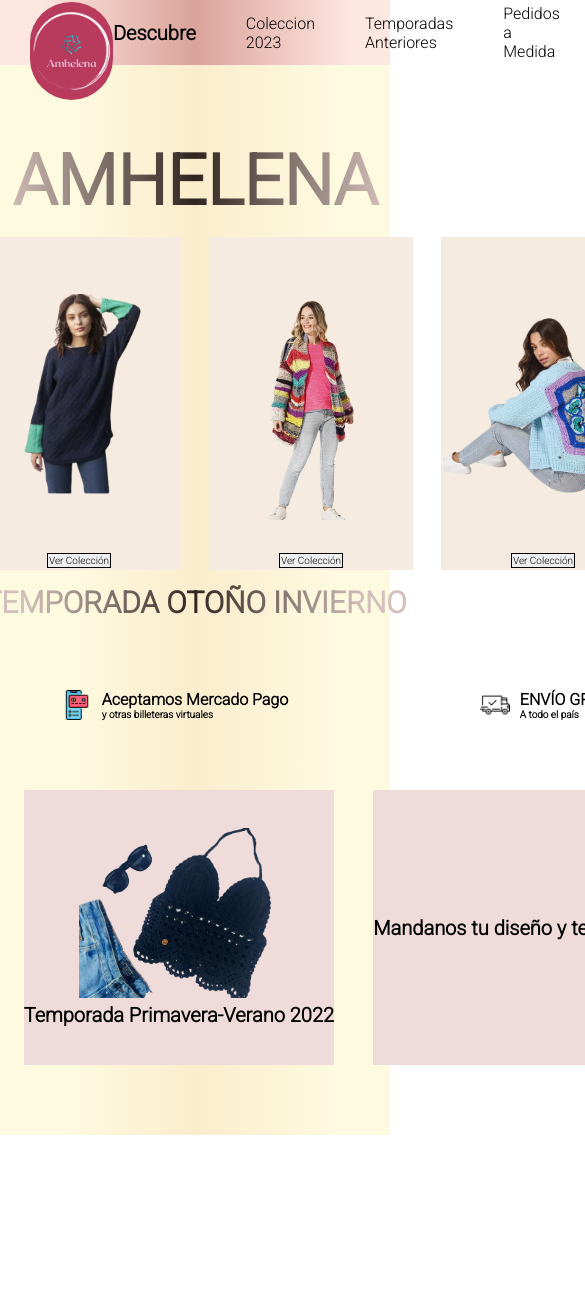
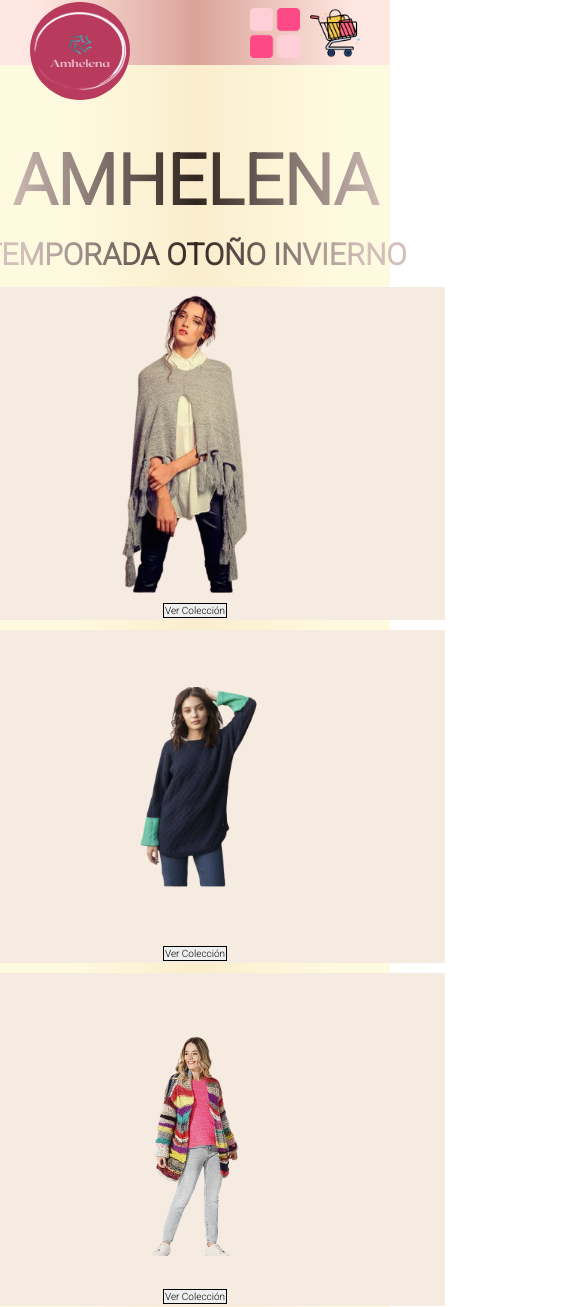
Before and after one commit to isidrov31/Amhelena, a plain HTML site: page index.html in a window 390 px wide. Shown: the top 1307 px of the page, 585 px wide, since content can reach past the window. Before the commit the page ends 1135 px from the top, so only its background shows below. Drawn offline with Linux system fonts and the light colour scheme; files whose address does not match are found by name.

Commit message:
Landing Page Amhelena V.3[C

```diff
--- a/assets/index.css
+++ b/assets/index.css
@@ -289,3 +289,10 @@ header {
   min-width: 300px;
   min-height: 275px;
 }
+
+/* Menu hamburguesa y checboxes */
+
+#menu-toggle,
+.menu-label {
+  display: none;
+}
--- /dev/null
+++ b/assets/mediaqueries.css
@@ -0,0 +1,118 @@
+@import url("https://fonts.googleapis.com/css2?family=Roboto:wght@300&display=swap");
+
+:root {
+  --color1: #ccd5ae;
+  --color2: #e9edc9;
+  --color3: #fefae0;
+  --color4: #faedcd;
+  --color5: #fefcf3;
+  --color6: #f5ebe0;
+  --color7: #f0dbdb;
+  --color8: #dba39a;
+}
+
+/* Diseño responsive tablet */
+
+@media (max-width: 760px) {
+  /* Navbar */
+
+  .navbar {
+    gap: 10px;
+  }
+
+  .logo-lana {
+    z-index: 3;
+  }
+
+  .navbar-list {
+    position: absolute;
+    top: 65px;
+    left: 5%;
+    right: 5%;
+    width: 90%;
+    flex-direction: column;
+    background-color: var(--color5);
+    border-top: 0px;
+    border-radius: 0px 0px 15px 15px;
+    align-items: center;
+    padding: 45px 30px;
+    gap: 20px;
+    z-index: 2;
+    display: none;
+  }
+
+  .menu-label {
+    display: flex;
+    cursor: pointer;
+  }
+
+  /* Products Main */
+
+  #products-main {
+    width: 90%;
+  }
+
+  .temporada1 {
+    order: 1;
+  }
+
+  .products {
+    order: 2;
+    flex-direction: column;
+    max-width: 760px;
+    min-width: unset;
+  }
+
+  .winter1,
+  .winter2,
+  .winter3,
+  .winter4 {
+    width: 500px;
+  }
+
+  #container-services {
+    max-width: 750px;
+    align-items: center;
+    justify-content: center;
+    gap: 50px;
+    flex-direction: column;
+  }
+  .services1,
+  .services2,
+  .services3 {
+    display: flex;
+    align-items: start;
+    justify-content: start;
+  }
+
+  .services1 {
+    margin-left: unset;
+  }
+
+  .payment-online,
+  .shipping,
+  .payment-type {
+    display: flex;
+    align-items: start;
+    justify-content: start;
+    min-width: 310px;
+  }
+
+  #others-product {
+    display: flex;
+    flex-direction: column;
+    width: 80%;
+    gap: 15px;
+  }
+
+  .accesories,
+  .liquidacion,
+  .trabajos-medida {
+    min-width: unset;
+    width: 80%;
+  }
+
+  #menu-toggle:checked + .navbar-list {
+    display: flex;
+  }
+}
--- a/index.html
+++ b/index.html
@@ -9,18 +9,26 @@
     , initial-scale=1.0"
     />
     <link rel="stylesheet" href="assets/index.css" />
+    <link rel="stylesheet" href="assets/mediaqueries.css" />
     <title>Amhelena Landing</title>
   </head>
   <body>
     <header>
       <img
-        src="assets/bola-de-hilo.png"
+        src="assets/img/bola-de-hilo.png"
         alt=""
         class="logo-lana"
         width="100px"
         height="100px"
       />
       <nav class="navbar">
+        <!-- Agregamos label con la img del menu adentro y el input a su vez, los linkeamos entre si -->
+
+        <label for="menu-toggle" class="menu-label">
+          <img src="assets/img/menu.png" alt="" width="50px" />
+        </label>
+        <input type="checkbox" id="menu-toggle" />
+
         <ul class="navbar-list">
           <li><a href="">Descubre</a></li>
           <li><a href="">Coleccion 2023</a></li>
@@ -43,7 +51,7 @@
         <div class="products">
           <div class="winter1">
             <div class="img-winter">
-              <img src="assets/poncho.png" alt="poncho" width="200px" />
+              <img src="assets/img/poncho.png" alt="poncho" width="200px" />
             </div>
             <div>
               <button class="btn-coleccion">Ver Colección</button>
@@ -52,7 +60,7 @@
 
           <div class="winter2">
             <div class="img-winter">
-              <img src="assets/sweater.png" alt="sweater" height="200px" />
+              <img src="assets/img/sweater.png" alt="sweater" height="200px" />
             </div>
             <div>
               <button class="btn-coleccion">Ver Colección</button>
@@ -60,7 +68,7 @@
           </div>
           <div class="winter3">
             <div class="img-winter">
-              <img src="assets/cardigan.png" alt="cardigan" width="200px" />
+              <img src="assets/img/cardigan.png" alt="cardigan" width="200px" />
             </div>
             <div>
               <button class="btn-coleccion">Ver Colección</button>
@@ -68,7 +76,7 @@
           </div>
           <div class="winter4">
             <div class="img-winter">
-              <img src="assets/chaqueta.PNG" alt="chaqueta" width="200px" />
+              <img src="assets/img/chaqueta.PNG" alt="chaqueta" width="200px" />
             </div>
             <div>
               <button class="btn-coleccion">Ver Colección</button>
@@ -82,7 +90,7 @@
       <section id="container-services">
         <div class="services1">
           <div class="payment-type">
-            <img src="assets/dolar.png" alt="logo pesos" width="30px" />
+            <img src="assets/img/dolar.png" alt="logo pesos" width="30px" />
             <div class="payment-details">
               <span class="oferta1">15% OFF TRANSFERENCIA</span>
               <span class="oferta2">20% OFF EN COMPRAS MAYORES A 20000</span>
@@ -92,7 +100,7 @@
         <div class="services2">
           <div class="payment-online">
             <img
-              src="assets/pago-en-linea.png"
+              src="assets/img/pago-en-linea.png"
               alt="logo mercado pago"
               width="30px"
             />
@@ -104,7 +112,7 @@
         </div>
         <div class="services3">
           <div class="shipping">
-            <img src="assets/enviado.png" alt="logo envio" width="30px" />
+            <img src="assets/img/enviado.png" alt="logo envio" width="30px" />
             <div class="shipping-details">
               <span class="shipping1">ENVÍO GRATIS A PARTIR DE $30.000</span>
               <span class="shipping2">A todo el país </span>
@@ -115,14 +123,18 @@
       <section id="others-product">
         <div class="accesories">
           <img
-            src="assets/accesorios.png"
+            src="assets/img/accesorios.png"
             alt="foto de accesorios"
             width="200px"
           />
           <p>Accesorios</p>
         </div>
         <div class="liquidacion">
-          <img src="assets/remeras.png" alt="foto de remeras" width="200px" />
+          <img
+            src="assets/img/remeras.png"
+            alt="foto de remeras"
+            width="200px"
+          />
           <p>Temporada Primavera-Verano 2022</p>
         </div>
         <div class="trabajos-medida">
```
Also changed, not shown: assets/img/accesorios.png (renamed from assets/accesorios.png), assets/img/bola-de-hilo.png (renamed from assets/bola-de-hilo.png), assets/img/cardigan.png (renamed from assets/cardigan.png), assets/img/carrito-de-compras.png (renamed from assets/carrito-de-compras.png), assets/img/chaqueta.png (renamed from assets/chaqueta.png), assets/img/dolar.png (renamed from assets/dolar.png), assets/img/enviado.png (renamed from assets/enviado.png), assets/img/menu.png (added), assets/img/pago-en-linea.png (renamed from assets/pago-en-linea.png), assets/img/poncho.png (renamed from assets/poncho.png), assets/img/remeras.png (renamed from assets/remeras.png), assets/img/sweater.png (renamed from assets/sweater.png).
